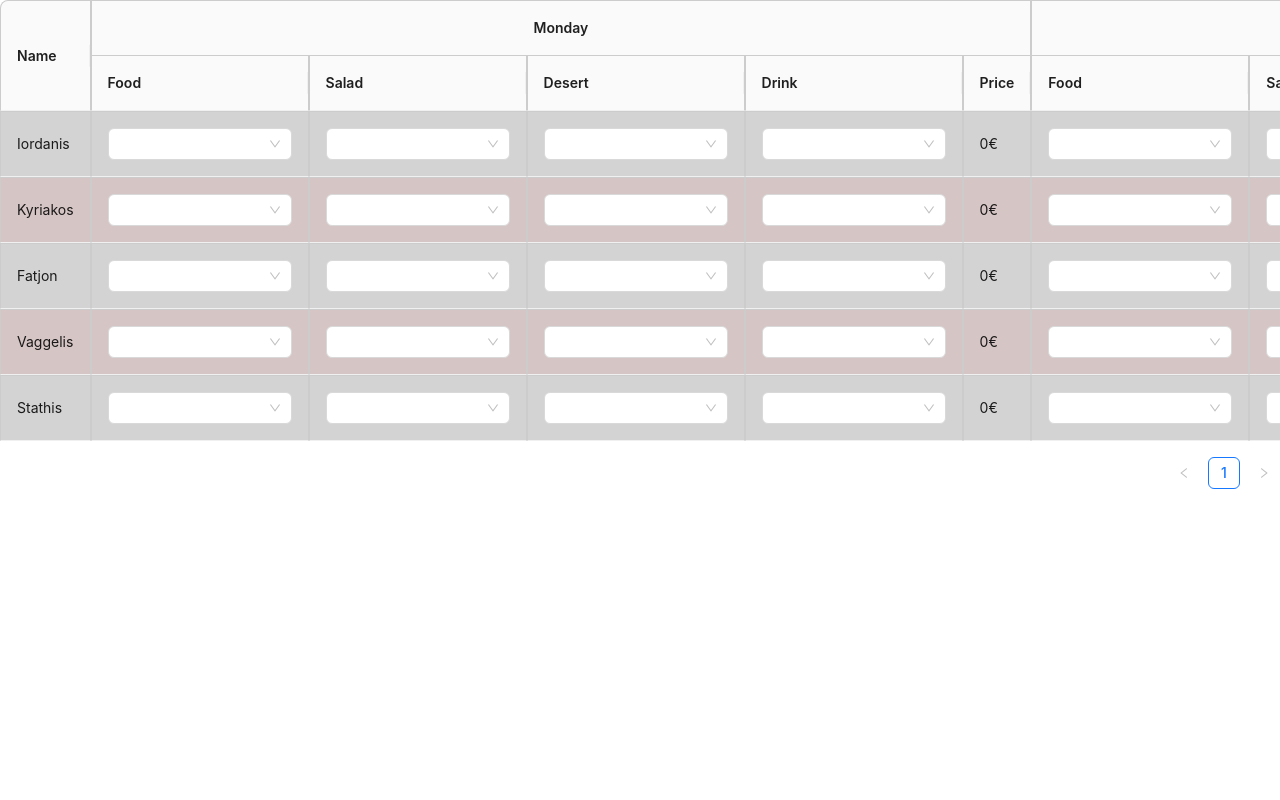
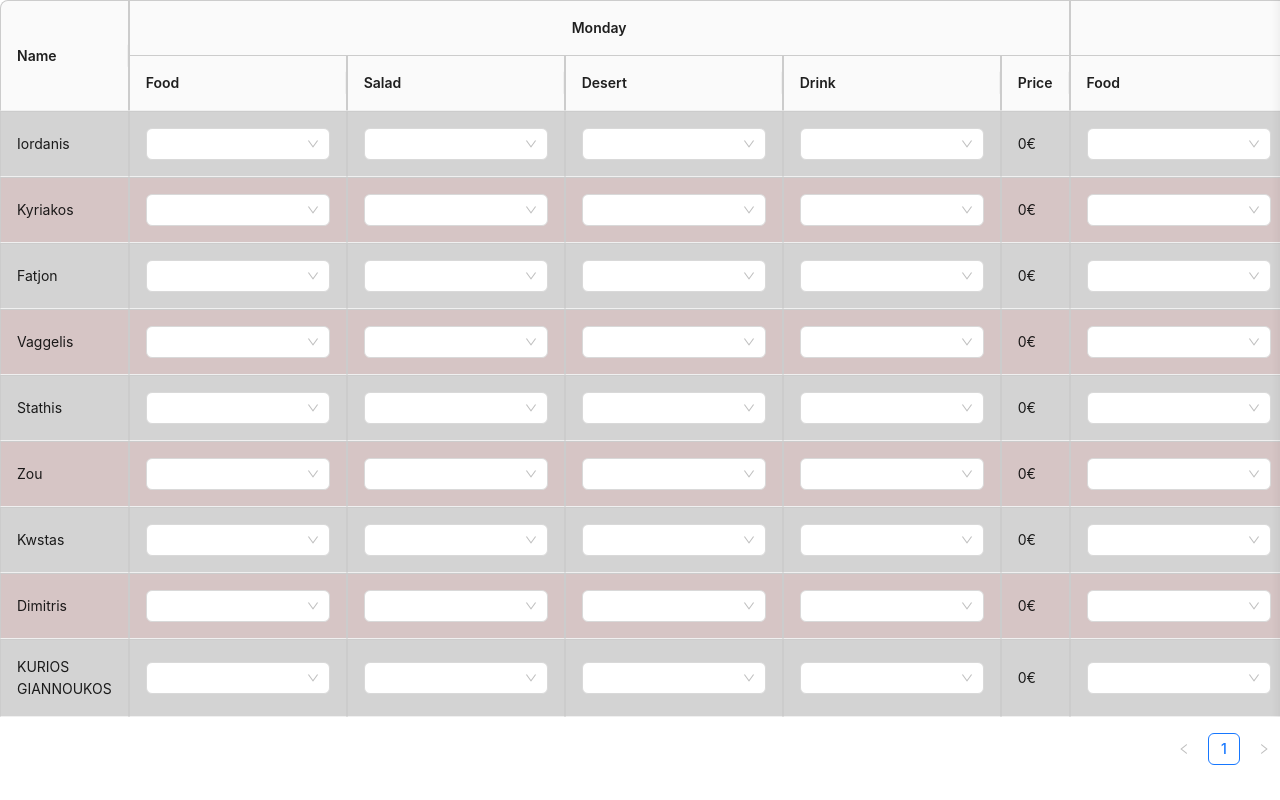
Before and after one commit to JordanRaphael/catering, a React (Vite) app: page / in a window 1280 px wide. Built offline with nearby package versions, Linux system fonts and the light colour scheme.

Commit message:
userlist extend,fixed ugly footer

```diff
--- a/src/components/UserList.tsx
+++ b/src/components/UserList.tsx
@@ -61,6 +61,38 @@ export function UserList(props: IProps) {
       Thursday: structure,
       Friday: structure,
     },
+    {
+      name: "Zou",
+      Monday: structure,
+      Tuesday: structure,
+      Wednesday: structure,
+      Thursday: structure,
+      Friday: structure,
+    },
+    {
+      name: "Kwstas",
+      Monday: structure,
+      Tuesday: structure,
+      Wednesday: structure,
+      Thursday: structure,
+      Friday: structure,
+    },
+    {
+      name: "Dimitris",
+      Monday: structure,
+      Tuesday: structure,
+      Wednesday: structure,
+      Thursday: structure,
+      Friday: structure,
+    },
+    {
+      name: "KURIOS GIANNOUKOS",
+      Monday: structure,
+      Tuesday: structure,
+      Wednesday: structure,
+      Thursday: structure,
+      Friday: structure,
+    },
   ];
 
   return <CateringTable initialData={initialData} />;
--- a/src/components/columnDefs.tsx
+++ b/src/components/columnDefs.tsx
@@ -178,10 +178,11 @@ export const CateringTable = (props: IProps) => {
       }}
     >
       <Table
-        style={{ maxWidth: "100vw", overflowX: "auto" }}
+        style={{ maxWidth: "100vw" }}
         columns={columns}
         dataSource={data}
         rowClassName={rowClassName}
+        scroll={{ x: true }}
       />
     </div>
   );
```
